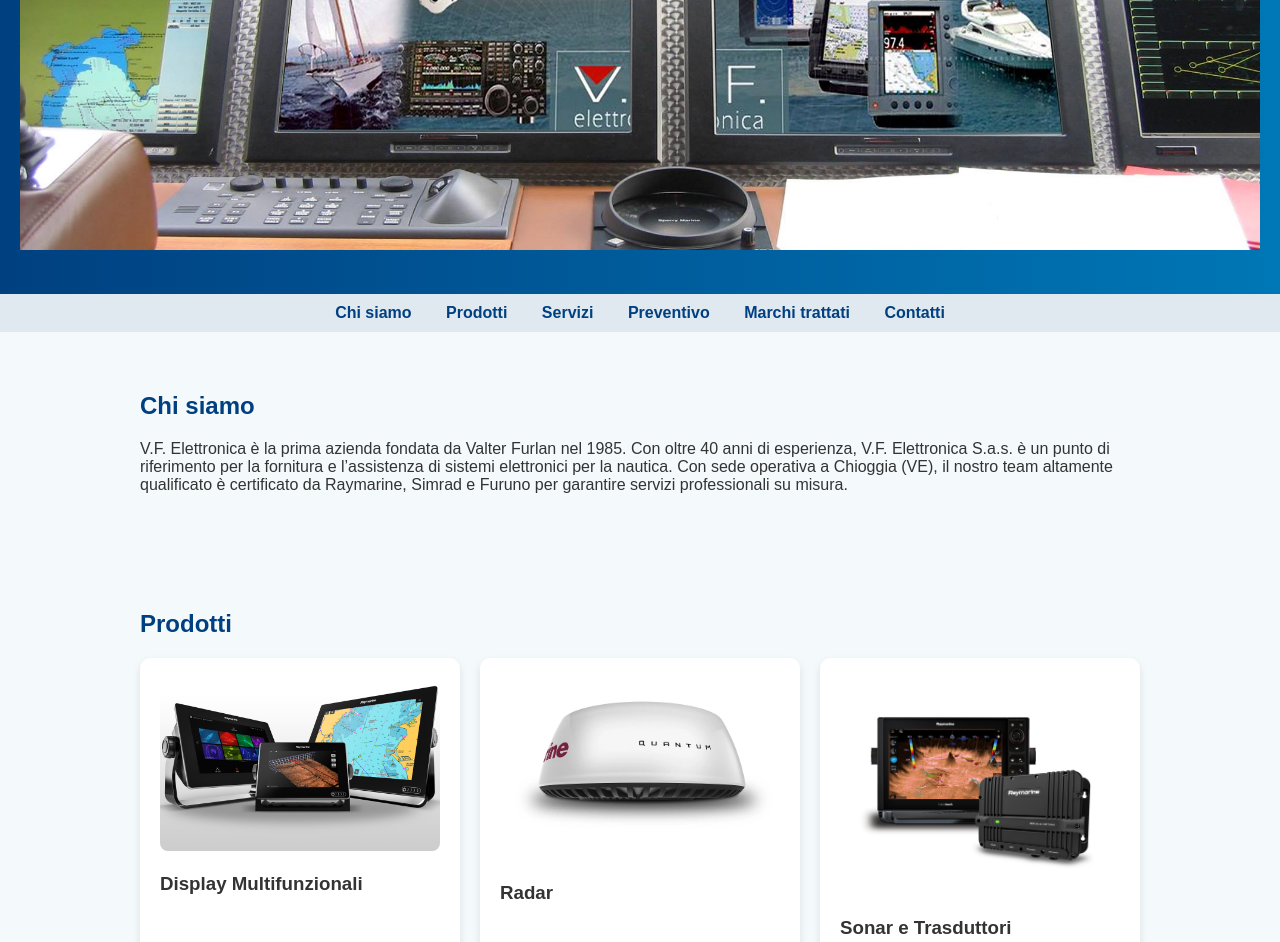
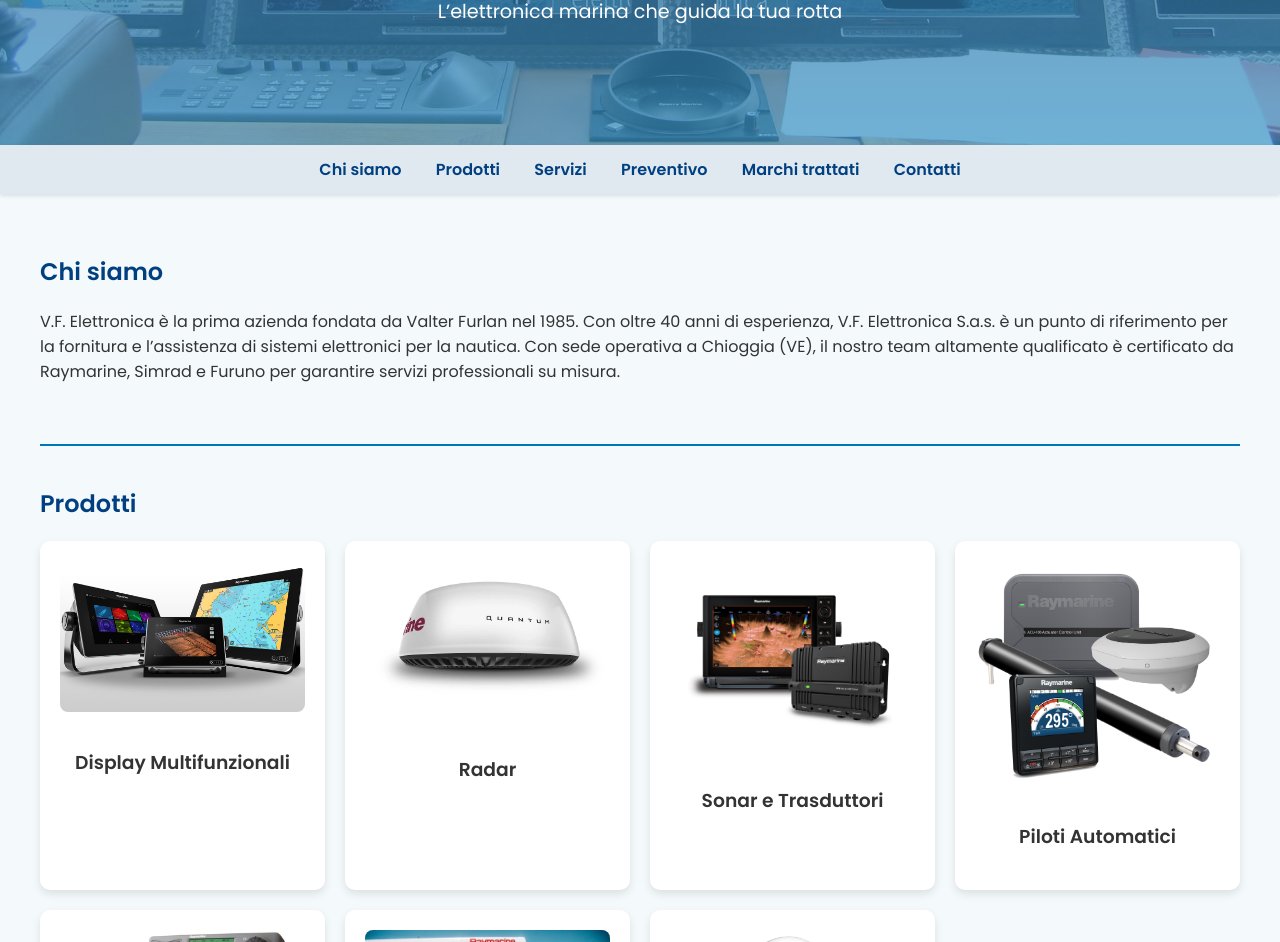
Before and after one commit to Furly3a/VF-FINAL, a plain HTML site: page index.html in a window 1280 px wide. Shown: the part 185-1127 px from the top of the page. Drawn offline with Linux system fonts and the light colour scheme.

Commit message:
Update index.html

```diff
--- a/index.html
+++ b/index.html
@@ -1,4 +1,3 @@
-
 <!DOCTYPE html>
 <html lang="it">
 <head>
@@ -6,40 +5,60 @@
   <meta name="viewport" content="width=device-width, initial-scale=1.0">
   <title>V.F. Elettronica S.a.s. - Elettronica Marina d'Eccellenza</title>
   <link rel="icon" href="images/LOGO.png" type="image/png">
+  <!-- Font and Icons -->
+  <link href="https://fonts.googleapis.com/css2?family=Poppins:wght@300;400;600&display=swap" rel="stylesheet">
+  <link rel="stylesheet" href="https://cdnjs.cloudflare.com/ajax/libs/font-awesome/6.4.0/css/all.min.css">
   <style>
-    body { font-family: Arial, sans-serif; margin: 0; padding: 0; background-color: #f4f9fc; color: #333; }
-    header { background: linear-gradient(to right, #004080, #0077b6); color: white; padding: 40px 20px; text-align: center; }
-    header h1 { margin: 0; font-size: 2.5em; }
-    nav { background: #e0e8f0; padding: 10px; text-align: center; }
-    nav a { margin: 0 15px; text-decoration: none; color: #004080; font-weight: bold; }
-    section { padding: 40px 20px; max-width: 1000px; margin: auto; }
-    section h2 { color: #004080; margin-bottom: 20px; }
+    /* Smooth scrolling */
+    html { scroll-behavior: smooth; }
+    /* Base styles */
+    body { font-family: 'Poppins', sans-serif; margin: 0; padding: 0; background-color: #f4f9fc; color: #333; }
+    /* Header/Hero */
+    header { position: relative; padding: 100px 20px; text-align: center; color: #fff; background: linear-gradient(to bottom, rgba(0,64,128,0.8), rgba(0,119,182,0.8)); overflow: hidden; }
+    .header-img { position: absolute; top: 0; left: 0; width: 100%; height: 100%; object-fit: cover; opacity: 0.3; z-index: -1; }
+    header h1 { margin: 0; font-size: 3em; font-weight: 600; }
+    header p { font-size: 1.2em; margin-top: 10px; }
+    /* Navigation */
+    nav { position: sticky; top: 0; background: #e0e8f0; padding: 12px 0; text-align: center; z-index: 1000; box-shadow: 0 2px 4px rgba(0,0,0,0.1); }
+    nav a { margin: 0 15px; text-decoration: none; color: #004080; font-weight: 600; transition: color 0.3s; }
+    nav a:hover { color: #0077b6; }
+    /* Main container */
+    main { max-width: 1200px; margin: auto; padding: 40px 20px; }
+    section { margin-bottom: 60px; }
+    section h2 { color: #004080; font-weight: 600; margin-bottom: 20px; }
+    /* Decorative separators */
+    hr { border: 0; height: 2px; background: #0077b6; margin: 40px 0; }
+    /* Grid & Cards */
     .grid { display: grid; grid-template-columns: repeat(auto-fit, minmax(250px, 1fr)); gap: 20px; }
-    .card { background: white; border-radius: 10px; box-shadow: 0 4px 8px rgba(0,0,0,0.1); padding: 20px; }
-    .card img { max-width: 100%; height: auto; border-radius: 8px; }
-    .brands img { max-width: 120px; margin: 10px; }
-    footer { background: #003366; color: white; text-align: center; padding: 20px; }
-    .cta { background: #0077b6; color: white; padding: 30px; text-align: center; border-radius: 10px; margin: 40px 0; }
-    .cta a, form button { background: white; color: #0077b6; padding: 10px 20px; text-decoration: none; font-weight: bold; border-radius: 5px; border: none; cursor: pointer; }
-    .hero-img { width: 100%; max-height: 400px; object-fit: cover; display: block; }
-    form { background: white; padding: 20px; border-radius: 10px; box-shadow: 0 4px 8px rgba(0,0,0,0.1); }
-    form input, form select, form textarea { width: 100%; padding: 10px; margin-bottom: 15px; border-radius: 5px; border: 1px solid #ccc; }
-  .header-img {
-    width: 100%;
-    height: auto;
-    max-height: 300px;
-    object-fit: cover;
-  }
+    .card { background: #fff; border-radius: 10px; box-shadow: 0 4px 8px rgba(0,0,0,0.1); padding: 20px; text-align: center; transition: transform 0.3s; }
+    .card:hover { transform: translateY(-5px); }
+    .card img { max-width: 100%; height: auto; border-radius: 8px; margin-bottom: 10px; }
+    /* Brands */
+    .brands { display: flex; flex-wrap: wrap; justify-content: center; align-items: center; }
+    .brands img { max-width: 120px; margin: 10px; filter: grayscale(100%); transition: filter 0.3s; }
+    .brands img:hover { filter: none; }
+    /* Call to Action */
+    .cta { background: #0077b6; color: #fff; padding: 40px 20px; text-align: center; border-radius: 10px; }
+    .cta button, .cta a { background: #fff; color: #0077b6; padding: 15px 30px; font-weight: 600; border-radius: 5px; text-decoration: none; border: none; cursor: pointer; transition: transform 0.3s; }
+    .cta button:hover, .cta a:hover { transform: translateY(-3px); }
+    /* Forms */
+    form { max-width: 600px; margin: auto; display: flex; flex-direction: column; gap: 15px; }
+    form input, form select, form textarea { width: 100%; padding: 12px; border-radius: 5px; border: 1px solid #ccc; }
+    /* Footer */
+    footer { background: #003366; color: #fff; text-align: center; padding: 20px; font-size: 0.9em; }
+    /* Scroll Animations */
+    [data-animate] { opacity: 0; transform: translateY(20px); transition: opacity 0.6s ease-out, transform 0.6s ease-out; }
+    .animate { opacity: 1; transform: translateY(0); }
   </style>
 </head>
 <body>
-  <header>
+  <header data-animate>
     <h1>V.F. Elettronica S.a.s.</h1>
     <p>L’elettronica marina che guida la tua rotta</p>
     <img src="images/barca.png" alt="barca" class="header-img">
   </header>
 
-  <nav>
+  <nav data-animate>
     <a href="#chi-siamo">Chi siamo</a>
     <a href="#prodotti">Prodotti</a>
     <a href="#servizi">Servizi</a>
@@ -48,25 +67,28 @@
     <a href="#contatti">Contatti</a>
   </nav>
 
-  <section id="chi-siamo">
+  <main>
+    <section id="chi-siamo" data-animate>
       <h2>Chi siamo</h2>
       <p>V.F. Elettronica è la prima azienda fondata da Valter Furlan nel 1985. Con oltre 40 anni di esperienza, V.F. Elettronica S.a.s. è un punto di riferimento per la fornitura e l’assistenza di sistemi elettronici per la nautica. Con sede operativa a Chioggia (VE), il nostro team altamente qualificato è certificato da Raymarine, Simrad e Furuno per garantire servizi professionali su misura.</p>
     </section>
+    <hr data-animate>
 
-  <section id="prodotti">
+    <section id="prodotti" data-animate>
       <h2>Prodotti</h2>
       <div class="grid">
-      <div class="card"><img src="images/display.jpg" alt="Display Multifunzionali"><h3>Display Multifunzionali</h3></div>
-      <div class="card"><img src="images/radar.jpg" alt="Radar"><h3>Radar</h3></div>
-      <div class="card"><img src="images/sonar.jpg" alt="Sonar"><h3>Sonar e Trasduttori</h3></div>
-      <div class="card"><img src="images/pilot.jpg" alt="Piloti Automatici"><h3>Piloti Automatici</h3></div>
-      <div class="card"><img src="images/vhf.jpg" alt="VHF"><h3>Radio VHF</h3></div>
-      <div class="card"><img src="images/thermal.jpg" alt="Imaging Termico"><h3>Imaging Termico</h3></div>
-      <div class="card"><img src="images/satellite.jpg" alt="Antenne TV"><h3>Antenne Satellitari per TV</h3></div>
+        <div class="card" data-animate><img src="images/display.jpg" alt="Display Multifunzionali"><h3>Display Multifunzionali</h3></div>
+        <div class="card" data-animate><img src="images/radar.jpg" alt="Radar"><h3>Radar</h3></div>
+        <div class="card" data-animate><img src="images/sonar.jpg" alt="Sonar"><h3>Sonar e Trasduttori</h3></div>
+        <div class="card" data-animate><img src="images/pilot.jpg" alt="Piloti Automatici"><h3>Piloti Automatici</h3></div>
+        <div class="card" data-animate><img src="images/vhf.jpg" alt="VHF"><h3>Radio VHF</h3></div>
+        <div class="card" data-animate><img src="images/thermal.jpg" alt="Imaging Termico"><h3>Imaging Termico</h3></div>
+        <div class="card" data-animate><img src="images/satellite.jpg" alt="Antenne TV"><h3>Antenne Satellitari per TV</h3></div>
       </div>
     </section>
+    <hr data-animate>
 
-  <section id="servizi">
+    <section id="servizi" data-animate>
       <h2>Servizi</h2>
       <ul>
         <li>Installazioni personalizzate</li>
@@ -75,8 +97,9 @@
         <li>Consulenza tecnica</li>
       </ul>
     </section>
+    <hr data-animate>
 
-  <section id="marchi">
+    <section id="marchi" data-animate>
       <h2>Marchi trattati</h2>
       <div class="brands">
         <img src="images/RAYMARINE.png" alt="Raymarine">
@@ -88,11 +111,11 @@
         <img src="images/GARMIN.png" alt="Garmin">
         <img src="images/LOWRANCE.png" alt="Lowrance">
       </div>
-    <p>Il nostro team è certificato da Raymarine, Simrad e Furuno per fornire supporto conforme agli standard dei produttori.Vendita, installazione, assistenza e riparazione: Furuno, Raymarine, Garmin, B&G, Lowrance, Simrad, Humminbird, Navionics, Icom</p>
+      <p>Il nostro team è certificato da Raymarine, Simrad e Furuno per fornire supporto conforme agli standard dei produttori. Vendita, installazione, assistenza e riparazione: Furuno, Raymarine, Garmin, B&G, Lowrance, Simrad, Humminbird, Navionics, Icom</p>
     </section>
+    <hr data-animate>
 
-    <section id="Preventivo">
-  <section class="cta">
+    <section id="Preventivo" class="cta" data-animate>
       <h2>Richiedi un preventivo gratuito</h2>
       <form action="mailto:vf@vfelettronica.it" method="POST" enctype="multipart/form-data">
         <input type="text" name="nome" placeholder="Nome e Cognome" required>
@@ -119,16 +142,31 @@
       </form>
     </section>
 
-  <section id="contatti">
+    <section id="contatti" data-animate>
       <h2>Contatti</h2>
       <p>Email: <a href="mailto:vf@vfelettronica.it">vf@vfelettronica.it</a></p>
       <p>Telefono: <a href="tel:+393384704527">+39 338 4704527</a> / <a href="tel:+393356354921">+39 335 6354921</a></p>
       <p><strong>Sede:</strong> Calle Duomo 32/33, 30015 Chioggia (VE), Italy</p>
     </section>
+  </main>
 
-  <footer>
+  <footer data-animate>
     <p>&copy; 2025 V.F. Elettronica S.a.s. - Tutti i diritti riservati</p>
     <p>Partita IVA: 01941590281 - Ragione Sociale: V.F. ELETTRONICA S.A.S.</p>
   </footer>
+
+  <script>
+    document.addEventListener('DOMContentLoaded', function() {
+      const observer = new IntersectionObserver((entries, obs) => {
+        entries.forEach(entry => {
+          if (entry.isIntersecting) {
+            entry.target.classList.add('animate');
+            obs.unobserve(entry.target);
+          }
+        });
+      }, { threshold: 0.1 });
+      document.querySelectorAll('[data-animate]').forEach(el => observer.observe(el));
+    });
+  </script>
 </body>
 </html>
```
Lines whose indentation alone changed are shown as unchanged.
